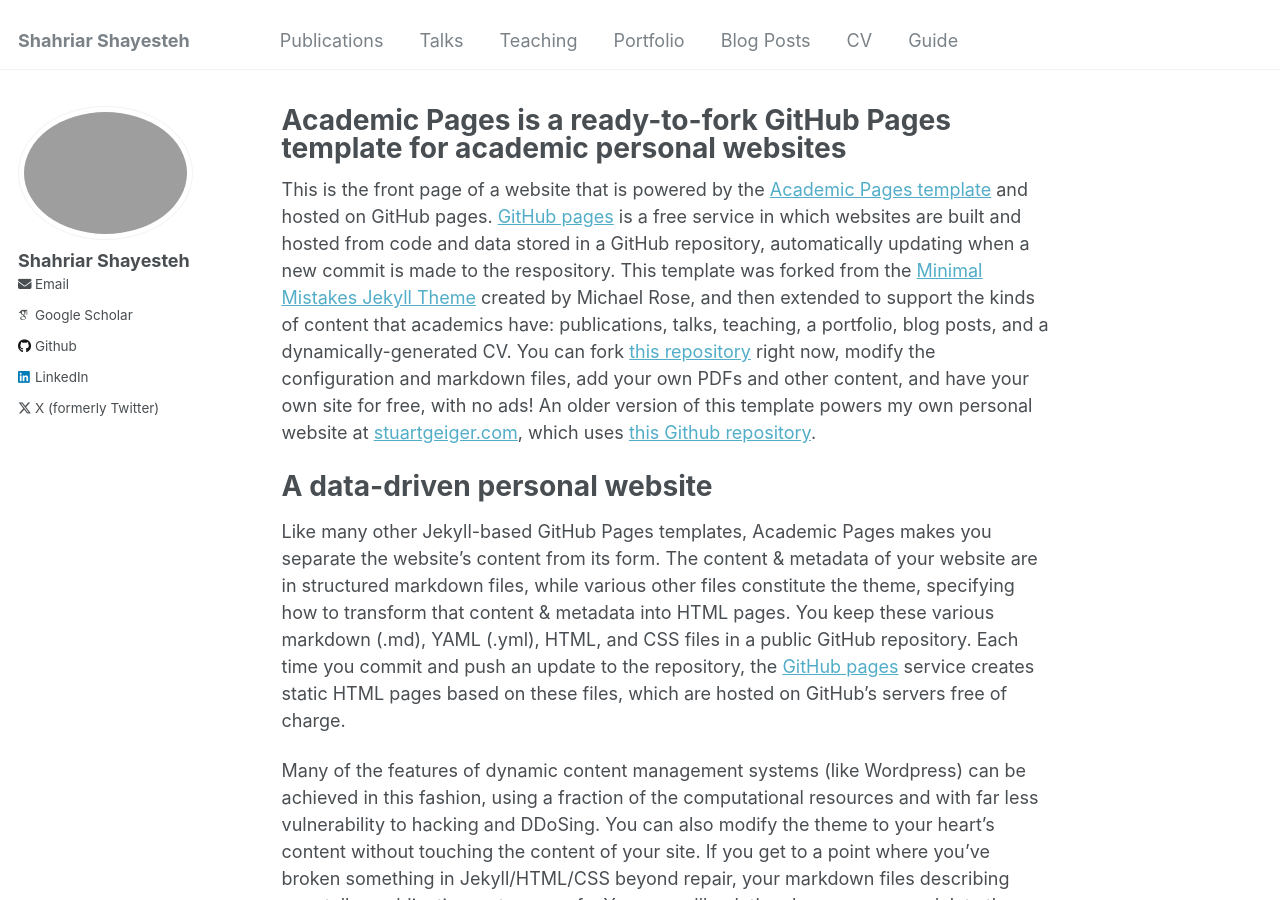
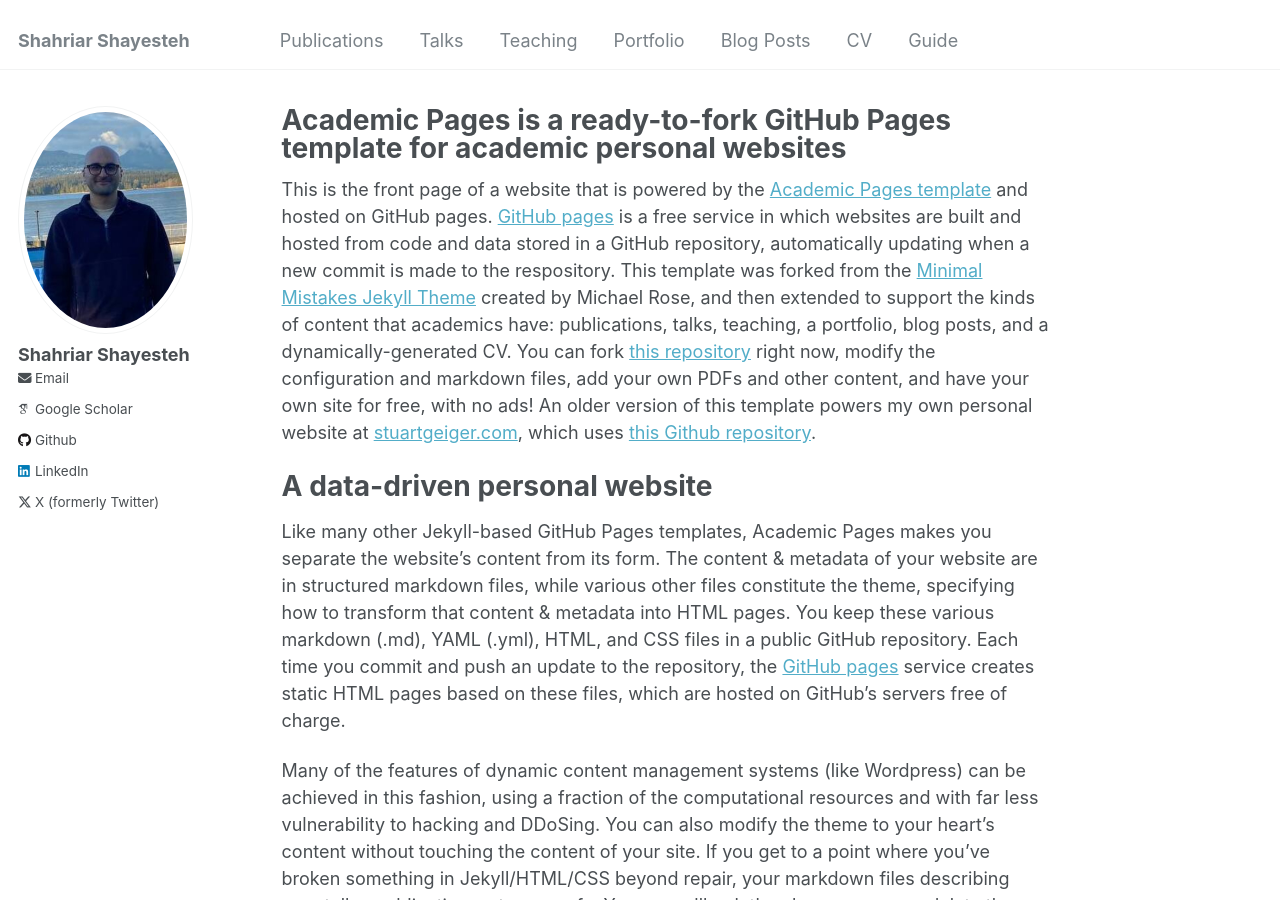
Before and after one commit to shahriarshayesteh/shahriarshayesteh.github.io, a Jekyll site: the page built from _pages/about.md, in a window 1280 px wide and 900 px high. Built offline with Jekyll 4.4.1, drawn with Linux system fonts in a browser that asks for light colours; some web fonts are replaced.

Commit message:
Update _config.yml

```diff
--- a/_config.yml
+++ b/_config.yml
@@ -81,7 +81,7 @@
 # Site Author
 author:
   name             : "Shahriar Shayesteh"
-  avatar           : "profile.jpg"
+  avatar           : "shahriar (1).jpeg"
   bio              :
   location         : #"University Park, PA"
   employer         :
```
